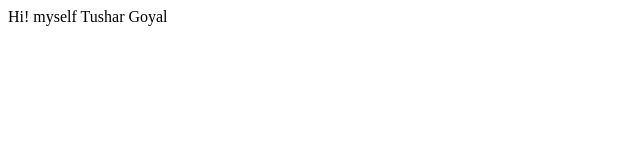
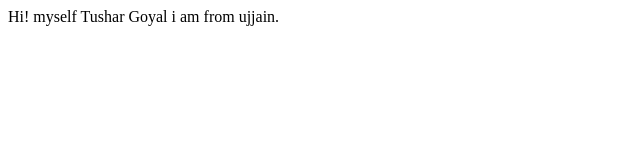
Before and after one commit to tushargoyal812/TusharGoyal.com, a plain HTML site: page index.html in a window 1280 px wide. Shown: the whole page, without its empty margins (0-640 px from the left). Drawn offline with Linux system fonts and the light colour scheme.

Commit message:
docs: added more info

```diff
--- a/index.html
+++ b/index.html
@@ -8,5 +8,6 @@
 </head>
 <body>
     Hi! myself Tushar Goyal
+    i am from ujjain.
 </body>
 </html>
```
